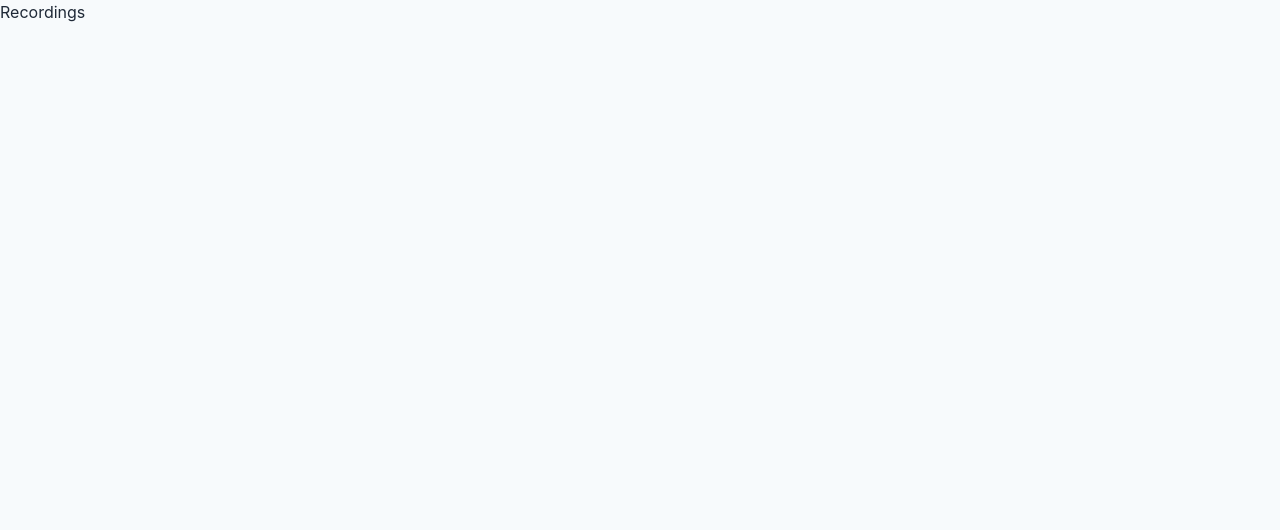
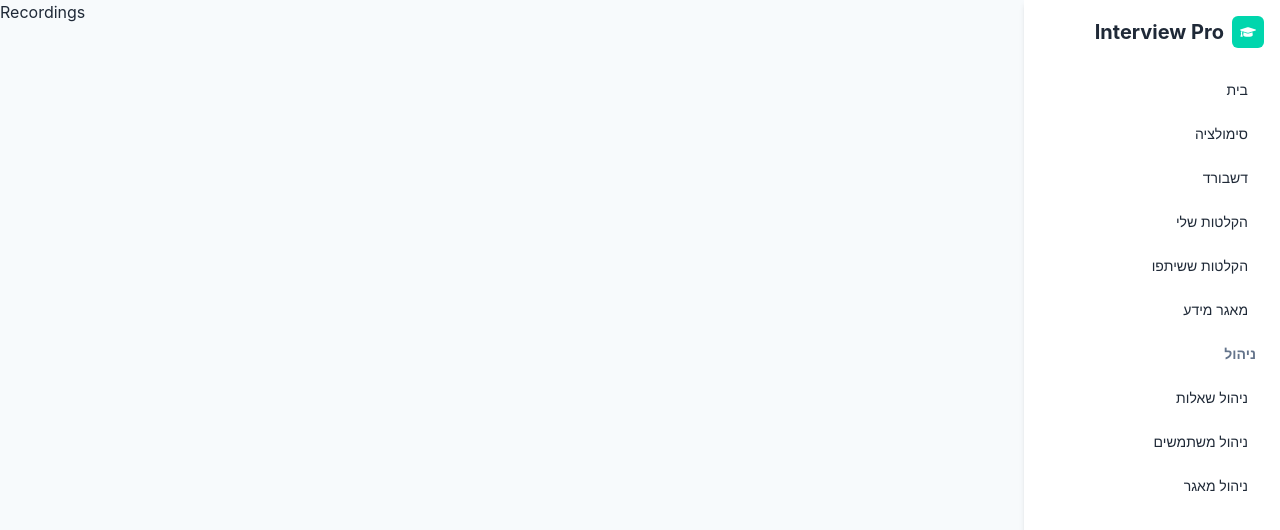
Before and after one commit to tamar0583235240/Temp-Project, a React (Create React App) app in the folder packages/frontend/: page /recordings in a window 1280 px wide. Shown: the top 530 px of the page. Built offline with nearby package versions, Linux system fonts and the light colour scheme.

Commit message:
add sidebar

```diff
--- a/packages/frontend/package.json
+++ b/packages/frontend/package.json
@@ -15,7 +15,7 @@
     "@testing-library/react": "^16.3.0",
     "@testing-library/user-event": "^13.5.0",
     "@types/jest": "^27.5.2",
-    "@types/node": "^16.18.126",
+    "@types/node": "^20.19.1",
     "@types/react": "^19.1.5",
     "@types/react-dom": "^19.1.5",
     "axios": "^1.4.0",
@@ -30,6 +30,7 @@
     "shadcn": "^2.6.1",
     "sweetalert2": "^11.22.0",
     "sweetalert2-react-content": "^5.1.0",
+    "tailwind-merge": "^3.3.1",
     "typescript": "^4.9.5",
     "web-vitals": "^2.1.4"
   },
--- a/packages/frontend/src/App.tsx
+++ b/packages/frontend/src/App.tsx
@@ -1,25 +1,22 @@
+import { useEffect } from "react";
+import { BrowserRouter } from "react-router-dom";
+import AppRoutes from "./shared/routes/appRoutes";
 
-import { useEffect } from 'react';
-import { BrowserRouter } from 'react-router-dom'
-import AppRoutes from './shared/routes/appRoutes'
+import "./App.css";
+import { MessageModalProvider } from "./shared/ui/MessageModalContext";
 
-import './App.css';
-import { MessageModalProvider } from './shared/ui/MessageModalContext';
-
-
-
-
-import { useAppDispatch } from './shared/hooks/reduxHooks';
-import { loginSuccess } from './features/auth/store/authSlice';
-import { Route, Routes } from 'react-router-dom';
+import { useAppDispatch } from "./shared/hooks/reduxHooks";
+import { loginSuccess } from "./features/auth/store/authSlice";
+import SidebarNavigation from "./shared/ui/sidebar";
 
 function App() {
-
   const dispatch = useAppDispatch();
 
   useEffect(() => {
-    const token = localStorage.getItem('token') || sessionStorage.getItem('token');
-    const userStr = localStorage.getItem('user') || sessionStorage.getItem('user');
+    const token =
+      localStorage.getItem("token") || sessionStorage.getItem("token");
+    const userStr =
+      localStorage.getItem("user") || sessionStorage.getItem("user");
     if (token && userStr) {
       const user = JSON.parse(userStr);
       dispatch(loginSuccess({ token, user }));
@@ -28,11 +25,11 @@ function App() {
 
   return (
     <MessageModalProvider>
-       <BrowserRouter>
-      <AppRoutes />
-    </BrowserRouter>
+      <BrowserRouter>
+        <SidebarNavigation></SidebarNavigation>
+        <AppRoutes />
+      </BrowserRouter>
     </MessageModalProvider>
-
   );
 }
 
--- a/packages/frontend/src/shared/ui/sidebar.tsx
+++ b/packages/frontend/src/shared/ui/sidebar.tsx
@@ -1,44 +1,67 @@
-import { FaGraduationCap } from "react-icons/fa";
+import * as FaIcons from "react-icons/fa";
 import { NavLink } from "react-router-dom";
 import { cn } from "../utils/cn";
+import { useLocation } from "react-router-dom";
 
-export interface NavItem {
+const FaGraduationCap = FaIcons.FaGraduationCap as unknown as React.FC;
+
+interface NavItem {
   label: string;
   href: string;
   isSectionTitle?: boolean;
 }
 
-interface SidebarProps {
-  navItems: NavItem[];
-  currentPath: string;
-}
+const navItems: NavItem[] = [
+  { label: "בית", href: "/home" },
+  { label: "סימולציה", href: "/simulation" },
+  { label: "דשבורד", href: "/dashboard" },
+  { label: "הקלטות שלי", href: "/my-recordings" },
+  { label: "הקלטות ששיתפו", href: "/shared-recordings" },
+  { label: "מאגר מידע", href: "/knowledge-base" },
+  { label: "ניהול", href: "", isSectionTitle: true },
+  { label: "ניהול שאלות", href: "/manage-questions" },
+  { label: "ניהול משתמשים", href: "/manage-users" },
+  { label: "ניהול מאגר", href: "/manage-knowledge" },
+];
 
-const Sidebar = ({ navItems, currentPath }: SidebarProps) => {
+const SidebarNavigation = () => {
+  const location = useLocation();
+
   return (
-    <aside className="fixed right-0 top-0 w-64 h-screen bg-white shadow-md p-4 flex flex-col text-right" dir="rtl">
-      <div className="flex items-center justify-end gap-2 mb-6">
-        <div className="bg-primary text-white p-2 rounded-full">
-          {/* <FaGraduationCap /> */}
+    <aside
+      className="fixed right-0 top-0 w-64 h-screen bg-white shadow-md p-4 flex flex-col text-right"
+      dir="rtl"
+    >
+      {/* Header */}
+      <div className="flex items-center justify-start gap-2 mb-6">
+        <div className="bg-primary text-white p-2 rounded-md">
+          <FaGraduationCap />
         </div>
         <h1 className="text-xl font-bold text-text-main">Interview Pro</h1>
       </div>
 
+      {/* Navigation */}
       <nav className="flex flex-col gap-2">
         {navItems.map(({ label, href, isSectionTitle }) =>
           isSectionTitle ? (
-            <div key={label} className="pl-4 pr-2 py-2 text-text-secondary text-sm font-semibold">
+            <div
+              key={label}
+              className="pl-4 pr-2 py-2 text-text-secondary text-sm font-semibold"
+            >
               {label}
             </div>
           ) : (
             <NavLink
               key={label}
               to={href}
-              className={cn(
-                "block px-4 py-2 rounded-md text-sm font-medium transition",
-                currentPath === href
-                  ? "bg-primary text-white"
-                  : "text-text-main hover:bg-primary/10"
-              )}
+              className={({ isActive }) =>
+                cn(
+                  "block px-4 py-2 rounded-md text-sm font-medium transition",
+                  isActive || location.pathname === href
+                    ? "bg-primary text-white"
+                    : "text-text-main hover:bg-primary/10"
+                )
+              }
             >
               {label}
             </NavLink>
@@ -49,4 +72,4 @@ const Sidebar = ({ navItems, currentPath }: SidebarProps) => {
   );
 };
 
-export default Sidebar;
+export default SidebarNavigation;
```
Also changed, not shown: 1 other file (tests, documents, lock files or other folders).
